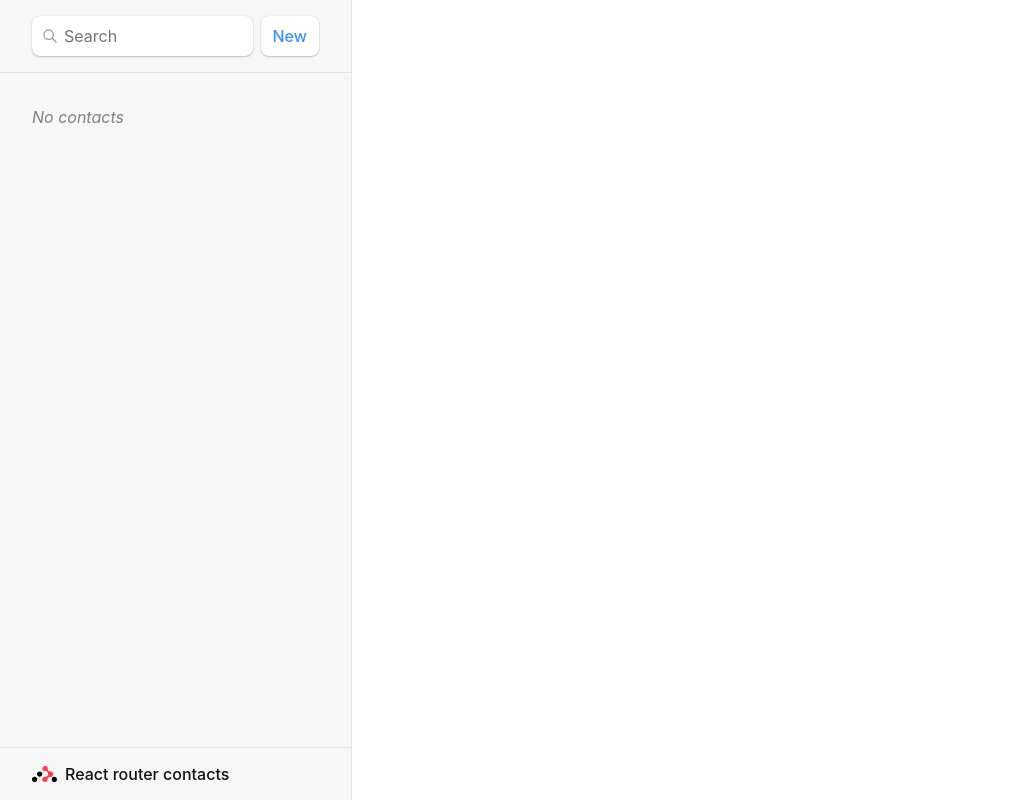
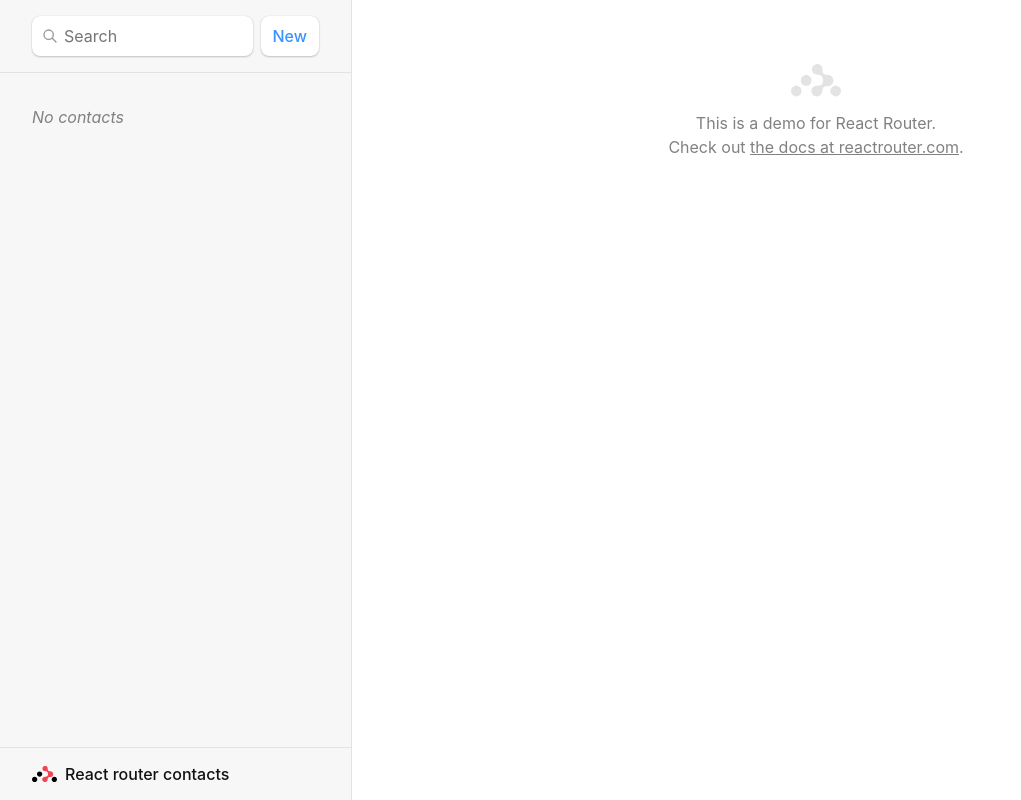
Before and after one commit to marqetintl/react-router-dom-v6.8-tutorial, a React (Vite) app: page / in a window 1280 px wide. Shown: the whole page, without its empty margins (0-1021 px from the left). Built offline with nearby package versions, Linux system fonts and the light colour scheme.

Commit message:
contextual errors and navigation

```diff
--- a/src/main.jsx
+++ b/src/main.jsx
@@ -9,6 +9,7 @@
 import Contact, { contactLoader } from './routes/contact';
 import EditContact, { editAction } from './routes/edit';
 import { destroyAction } from './routes/destroy';
+import Index from './routes';
 
 const router = createBrowserRouter([
   {
@@ -18,6 +19,7 @@
     loader: rootLoader,
     errorElement: <ErrorPage />,
     children: [
+      { index: true, element: <Index /> },
       {
         path: '/contacts/:contactId',
         element: <Contact />,
@@ -32,6 +34,7 @@
       {
         path: '/contacts/:contactId/destroy',
         action: destroyAction,
+        errorElement: <div>Oops! There was an error.</div>,
       },
     ],
   },
--- a/src/routes/edit.jsx
+++ b/src/routes/edit.jsx
@@ -1,4 +1,4 @@
-import { Form, useLoaderData, redirect } from 'react-router-dom';
+import { Form, useLoaderData, redirect, useNavigate } from 'react-router-dom';
 import { updateContact } from '../contacts';
 
 export const editAction = async ({ params, request }) => {
@@ -47,7 +47,14 @@
 
       <p>
         <button type="submit">Save</button>
-        <button type="button">Cancel</button>
+        <button
+          type="button"
+          onClick={() => {
+            navigate(-1);
+          }}
+        >
+          Cancel
+        </button>
       </p>
     </Form>
   );
--- /dev/null
+++ b/src/routes/index.jsx
@@ -0,0 +1,9 @@
+export default function Index() {
+  return (
+    <p id="zero-state">
+      This is a demo for React Router.
+      <br />
+      Check out <a href="https://reactrouter.com">the docs at reactrouter.com</a>.
+    </p>
+  );
+}
```
